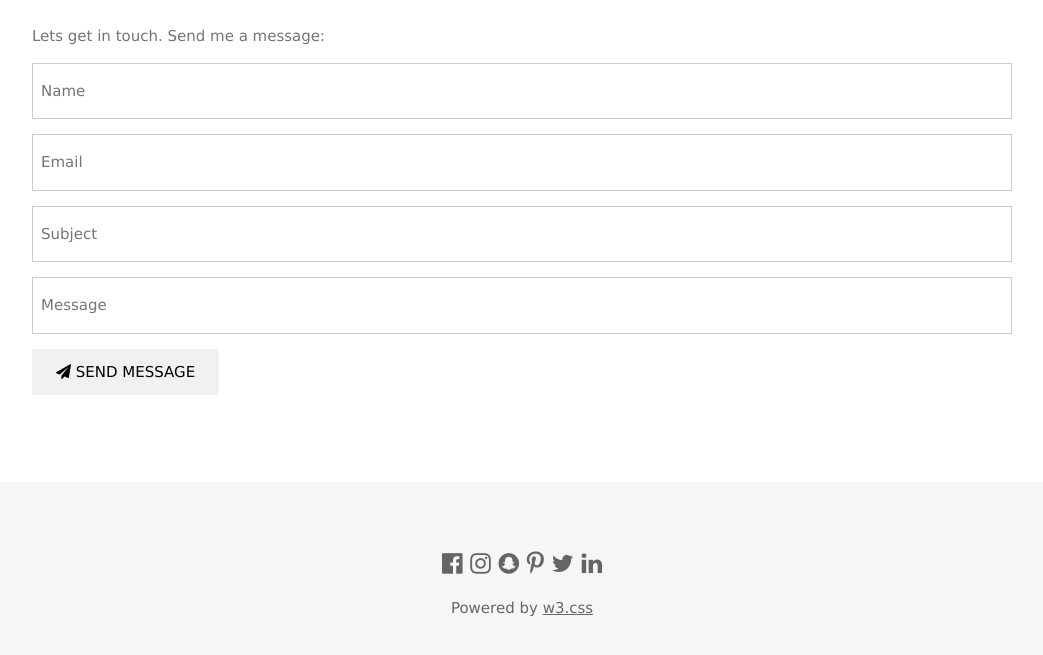
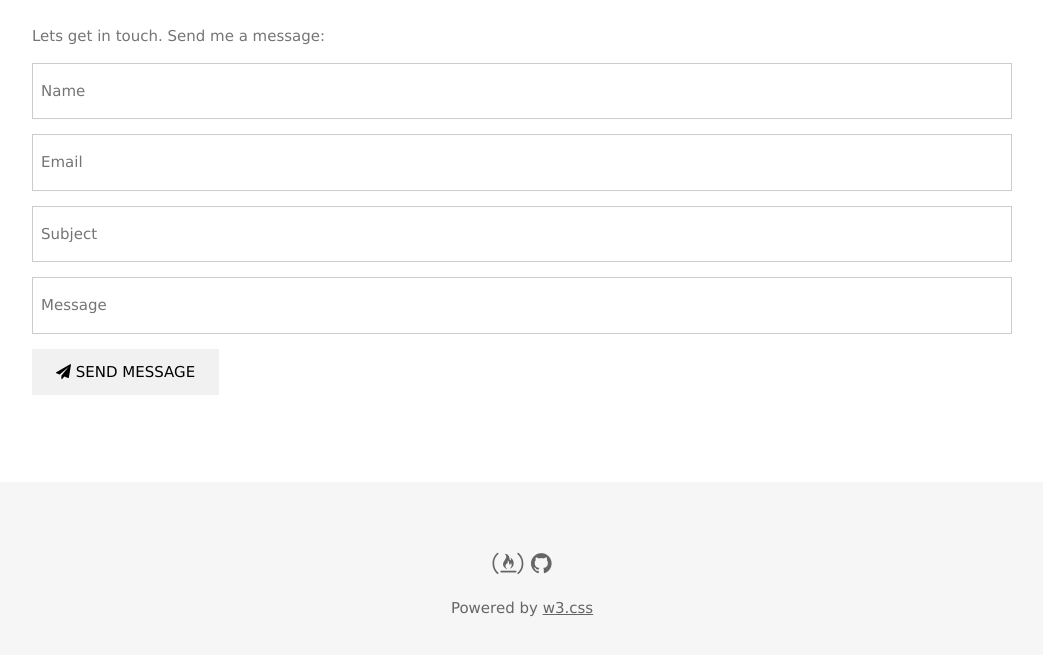
Before and after one commit to AgileDataScientist/website_front_page, a plain HTML site: page index.html in a window 1280 px wide. Shown: the part 3043-3698 px from the top of the page, without its empty margins (118-1161 px from the left). Drawn offline with nearby package versions, Linux system fonts and the light colour scheme.

Commit message:
Update index.html - Sidebar

```diff
--- a/index.html
+++ b/index.html
@@ -472,12 +472,8 @@
 
   <!-- Footer -->
   <footer class="w3-container w3-padding-64 w3-light-grey w3-center w3-opacity w3-xlarge" style="margin:-24px">
-    <i class="fa fa-facebook-official w3-hover-opacity"></i>
-    <i class="fa fa-instagram w3-hover-opacity"></i>
-    <i class="fa fa-snapchat w3-hover-opacity"></i>
-    <i class="fa fa-pinterest-p w3-hover-opacity"></i>
-    <i class="fa fa-twitter w3-hover-opacity"></i>
-    <i class="fa fa-linkedin w3-hover-opacity"></i>
+    <a href="https://www.freecodecamp.org/fcc9971baa1-7c2a-4c85-aaa7-b14a4c8ed762" target="_blank"><i class="fa fa-free-code-camp w3-hover-opacity"></i></a>
+    <a href="https://github.com/AgileDataScientist" target="_blank"><i class="fa fa-github w3-hover-opacity"></i></a>
     <p class="w3-medium">Powered by <a href="https://www.w3schools.com/w3css/default.asp" target="_blank" class="w3-hover-text-green">w3.css</a></p>
   <!-- End footer -->
   </footer>
```
